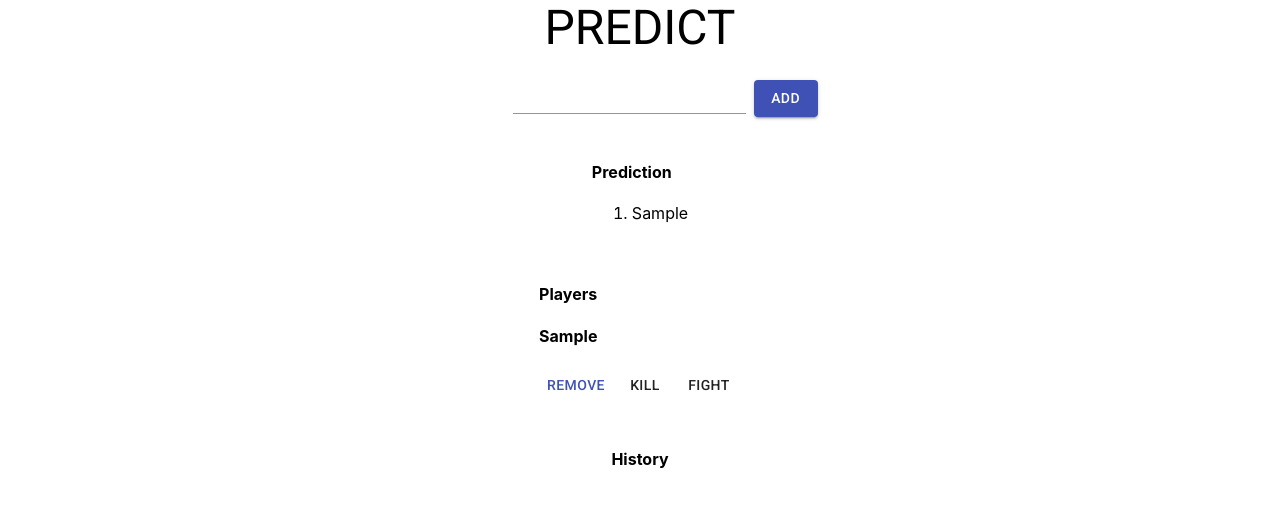
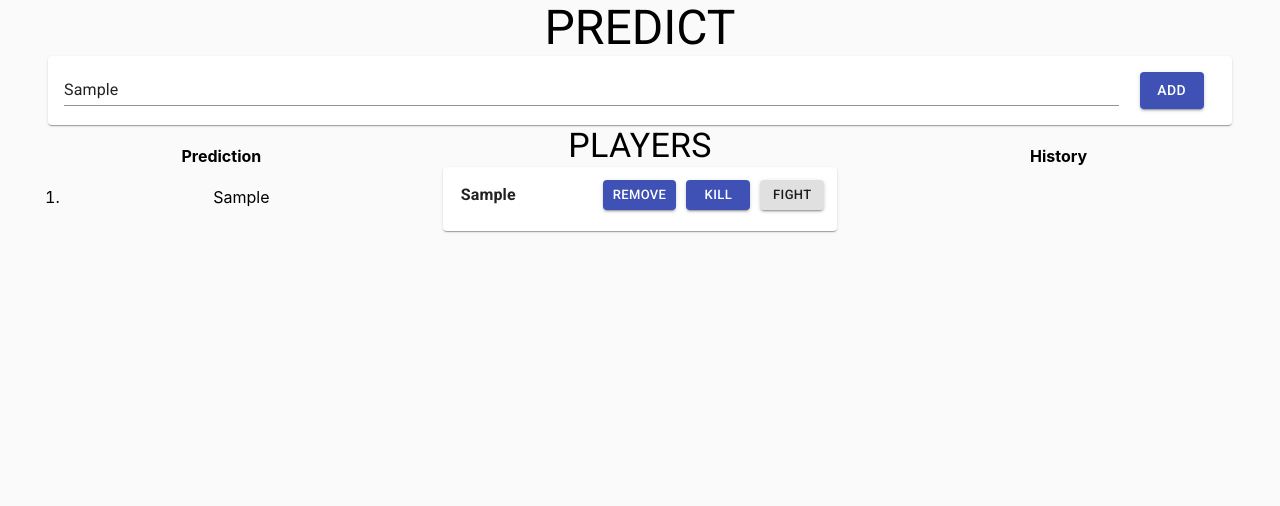
Before and after one commit to rafaelmbcosta/tft-predict, a React (Create React App) app: page / in a window 1280 px wide. Both pictures are taken after typing "Sample" into the empty fields and a click on the button "ADD". Shown: the top 506 px of the page. Built offline with nearby package versions, Linux system fonts and the light colour scheme.

Commit message:
few more styles

```diff
--- a/package.json
+++ b/package.json
@@ -14,7 +14,8 @@
     "react-dom": "^16.13.1",
     "react-hook-form": "^6.0.8",
     "react-redux": "^7.1.3",
-    "react-scripts": "3.4.1"
+    "react-scripts": "3.4.1",
+    "styled-components": "^5.1.1"
   },
   "scripts": {
     "start": "react-scripts start",
--- a/src/App.css
+++ b/src/App.css
@@ -1,5 +1,9 @@
 .App {
   text-align: center;
+}
+
+body{
+  background-color: #fafafa;
 }
 
 .App-logo {
--- a/src/App.js
+++ b/src/App.js
@@ -8,13 +8,13 @@ import { Typography, Container, Grid } from '@material-ui/core';
 
 function App() {
   return (
-    <Container>
-      <Grid container direction="column" spacing={3} justify="center" alignItems="center">
-        <Grid item><Typography variant="h3">PREDICT </Typography></Grid>
-        <Grid item><PlayerForm /></Grid>
-        <Grid item><PredictionList /></Grid>
-        <Grid item><PlayerListComponent /></Grid>
-        <Grid item><HistoryComponent /></Grid>
+    <Container justify="center" className="App">
+      <Typography variant="h3">PREDICT </Typography>
+      <PlayerForm></PlayerForm>
+      <Grid container justify="center" direction="row" spacing={3}>
+        <Grid item xs={4}><PredictionList /></Grid>
+        <Grid item xs={4}><PlayerListComponent /></Grid>
+        <Grid item xs={4}><HistoryComponent /></Grid>
       </Grid>
     </Container>
   );
--- a/src/app/player/PlayerComponent.jsx
+++ b/src/app/player/PlayerComponent.jsx
@@ -2,24 +2,62 @@ import React from 'react';
 import { useDispatch } from 'react-redux'
 import { remove, kill } from './duck/slice';
 import { fight } from '../history/duck/slice';
-import Button from '@material-ui/core/Button';
+import styled from 'styled-components';
+import { Button, Card, Grid, Box, Typography, CardContent } from '@material-ui/core';
+
+const StyledButton = styled(Button)`
+  margin: 5px;
+`;
+
+const StyledTypography = styled(Typography)`
+  display: flex;
+  align-items: center;
+  justify-content: center;
+  margin-left: 10px;
+  font-weight: bold;
+`;
 
 const PlayerComponent = (props) => {
+
   const dispatch = useDispatch();
 
+  const killButton = (player) => {
+    if(player.alive) {
+      return(<StyledButton
+        size="small"
+        variant="contained"
+        value="fight"
+        onClick={() => dispatch(fight(player))}
+      >
+        Fight
+      </StyledButton>);
+    }
+  }
+
   return(
-    <div>
-      <h4>{props.player.name}</h4>
-      <Button color="primary" onClick={() => dispatch(remove(props.player))} >Remove</Button>
-      <Button
-        className="m-1"
-        color={props.player.alive ? 'warning' : 'info'}
-        onClick={() => dispatch(kill(props.player))}
-      >
-        {props.player.alive ? 'Kill' : 'Not dead'}
-      </Button>
-      <Button className="m-1" value="fight" onClick={() => dispatch(fight(props.player))} > Fight </Button>
-    </div>
+    <Card>
+      <CardContent>
+        <Grid direction="row" justify="space-between" align="center" container spacing={2}>
+          <StyledTypography align="center">{props.player.name}</StyledTypography>
+          <Box>
+            <StyledButton
+              size="small"
+              variant="contained"
+              color="primary"
+              onClick={() => dispatch(remove(props.player))} >Remove</StyledButton>
+            <StyledButton
+              size="small"
+              variant="contained"
+              color={props.player.alive ? 'primary' : 'primary'}
+              onClick={() => dispatch(kill(props.player))}
+            >
+              {props.player.alive ? 'Kill' : 'Not dead'}
+            </StyledButton>
+            { killButton(props.player)}
+          </Box>
+        </Grid>
+      </CardContent>
+    </Card>
   );
 }
 
--- a/src/app/player/PlayerFormComponent.jsx
+++ b/src/app/player/PlayerFormComponent.jsx
@@ -1,37 +1,35 @@
-import React, {useState} from 'react';
+import React from 'react';
 import { useDispatch } from 'react-redux';
 import { add } from './duck/slice';
+import './duck/style.css';
 import { useForm } from 'react-hook-form';
-import { Button, TextField, Grid, Typography } from '@material-ui/core';
+import { Button, TextField, Grid, Typography, Card, CardContent, Container } from '@material-ui/core';
 
 export function PlayerForm() {
   const dispatch = useDispatch();
-  const [text, setText] = useState('');
 
   const onSubmit = data => {
     dispatch(add(data.playerName))
-    setText('')
   };
 
   const { register, handleSubmit, errors } = useForm();
 
-  const errorText = (text) => {
-    return <Typography variant="body1" color={'error'}>{text}</Typography>;
+  const errorText = (errorMsg) => {
+    return <Typography variant="body1" color={'error'}>{errorMsg}</Typography>;
   }
 
   return (
-    <div>
+    <Container className="fullWidth">
         <form onSubmit={handleSubmit(onSubmit)}>
+          <Card>
+            <CardContent>
               <Grid container direction="row" spacing={1} justify="center" alignItems="center">
                 <Grid item xs={11}>
                   <TextField
                     fullWidth
                     name="playerName"
-              value={text}
-              onChange={(event) => setText(event.target.value) }
                     inputRef={register({required: true, minLength: 2})}
-            >
-            </TextField>
+                  />
                 </Grid>
                 <Grid item xs={1} >
                   <Button
@@ -43,12 +41,13 @@ export function PlayerForm() {
                   </Button>
                 </Grid>
               </Grid>
-      </form>
+          </CardContent>
           <Grid container direction="column" justify="center" alignItems="center">
             { errors.playerName && errors.playerName.type === "required" && (errorText('Name is Required')) }
             { errors.playerName && errors.playerName.type === "minLength" && (errorText('Cannot be lower than 2')) }
           </Grid>
-
-    </div>
+        </Card>
+      </form>
+    </Container>
   );
 }
--- a/src/app/player/PlayerListComponent.jsx
+++ b/src/app/player/PlayerListComponent.jsx
@@ -2,6 +2,7 @@ import React from 'react'
 import PlayerComponent from './PlayerComponent';
 import { useSelector } from 'react-redux';
 import { selectPlayer } from './duck/slice';
+import { Typography } from '@material-ui/core'
 
 const PlayerListComponent = () => {
 
@@ -9,7 +10,7 @@ const PlayerListComponent = () => {
 
   return(
     <div>
-      <h4>Players</h4>
+      <Typography variant="h4">PLAYERS</Typography>
       { players.map(player => {
         return (<PlayerComponent player={player} key={player.id}> </PlayerComponent>)
       }) }
--- /dev/null
+++ b/src/app/player/duck/style.css
@@ -0,0 +1,3 @@
+.fullWidth{
+  width: 100%;
+}
```
Also changed, not shown: 1 other file (tests, documents, lock files or other folders). Lines whose indentation alone changed are shown as unchanged.
